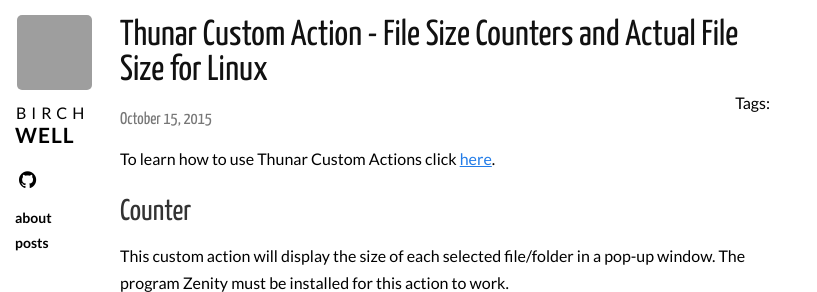
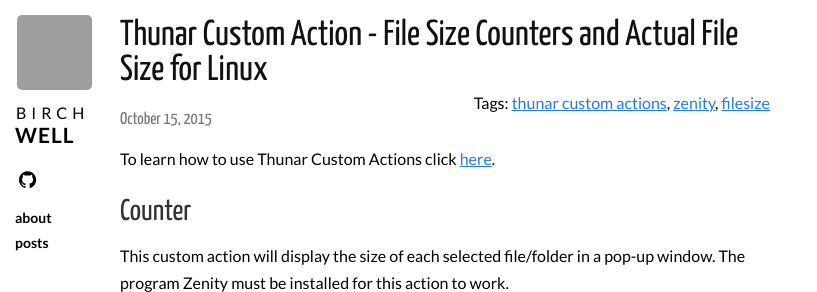
Before and after one commit to Birchwell/birchwell.github.io, a Jekyll site: the page built from _posts/2015-10-15-thunar-custom-action-file-size-counters.md, in a window 1280 px wide and 900 px high, cut to the strip 0-292 px from the top of the window. Shown: the whole strip, without its empty margins (0-817 px from the left). Built offline with Jekyll 4.4.1, drawn with Linux system fonts in a browser that asks for light colours; nearby versions of some CDN libraries; Markdown is read by kramdown in place of the engine named in the settings; comment, search, counter and statistics services are not loaded; grey boxes are pictures that could not be loaded.

Commit message:
Update 2015-10-15-thunar-custom-action-file-size-counters.md

```diff
--- a/_posts/2015-10-15-thunar-custom-action-file-size-counters.md
+++ b/_posts/2015-10-15-thunar-custom-action-file-size-counters.md
@@ -1,6 +1,10 @@
 ---
 layout: post
 title: Thunar Custom Action - File Size Counters and Actual File Size for Linux
+tags:
+- thunar custom actions
+- zenity
+- filesize
 category: posts
 ---
 To learn how to use Thunar Custom Actions click [here](https://birchwell.github.io/posts/thunar-custom-actions-tutorial-convert-video-to-avi/).
```
